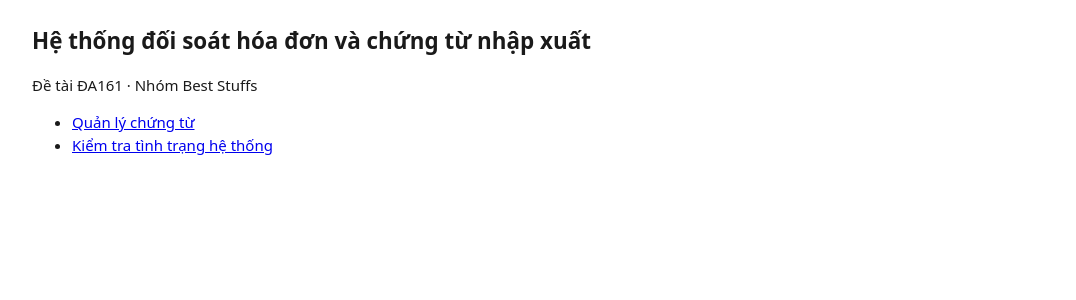
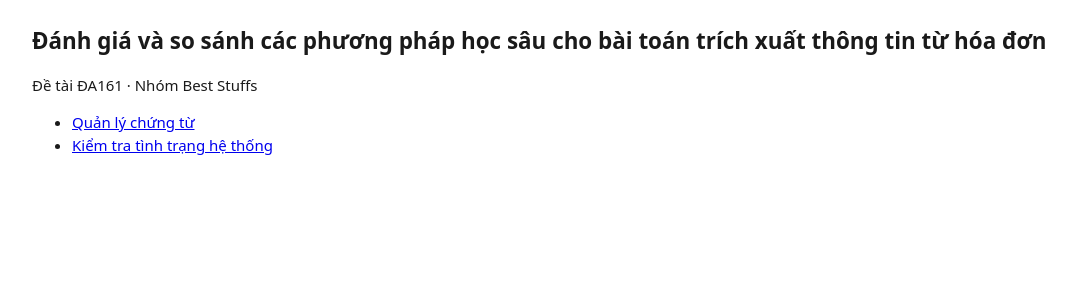
Before and after one commit to tamir39/reconia, a FastAPI app: page / in a window 1280 px wide. Shown: the part 52-352 px from the top of the page, without its empty margins (82-1158 px from the left). Run offline with FastAPI, Linux system fonts and the light colour scheme.

Commit message:
fix(ui): update index heading and smoke test for new topic

```diff
--- a/app/ui/templates/index.html
+++ b/app/ui/templates/index.html
@@ -1,6 +1,6 @@
 {% extends "base.html" %}
 {% block content %}
-<h1>Hệ thống đối soát hóa đơn và chứng từ nhập xuất</h1>
+<h1>Đánh giá và so sánh các phương pháp học sâu cho bài toán trích xuất thông tin từ hóa đơn</h1>
 <p>Đề tài ĐA161 &middot; Nhóm Best Stuffs</p>
 <ul>
   <li><a href="/documents">Quản lý chứng từ</a></li>
```
Also changed, not shown: tests/test_smoke.py (+1 -1 lines).
